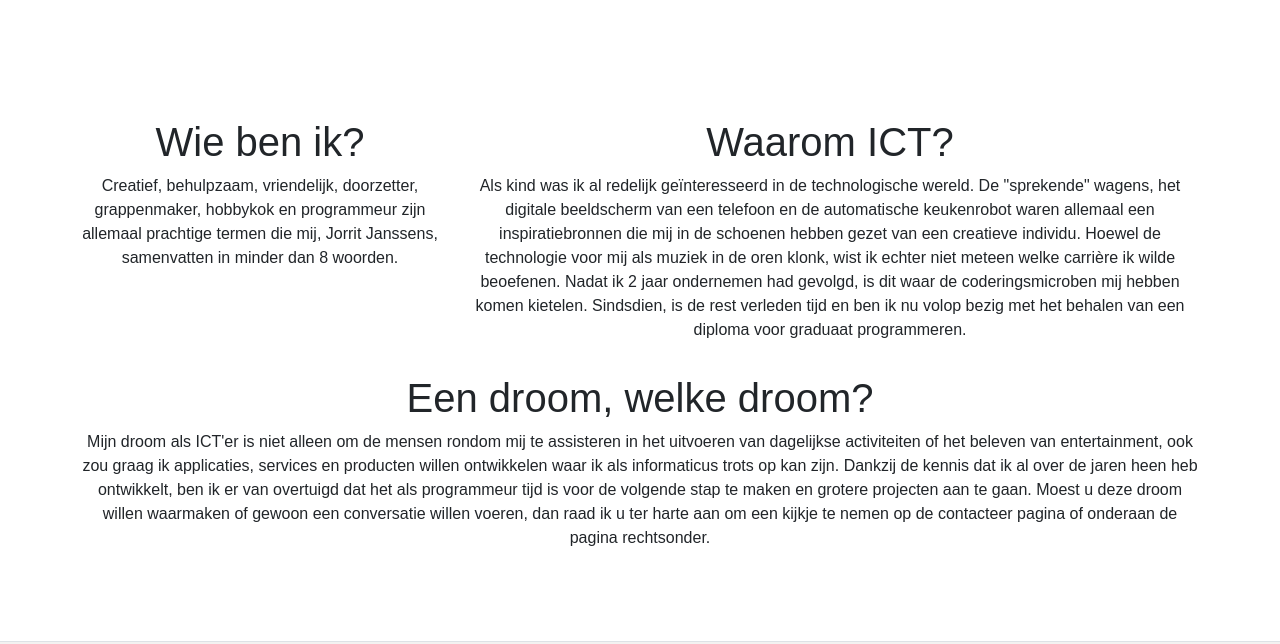
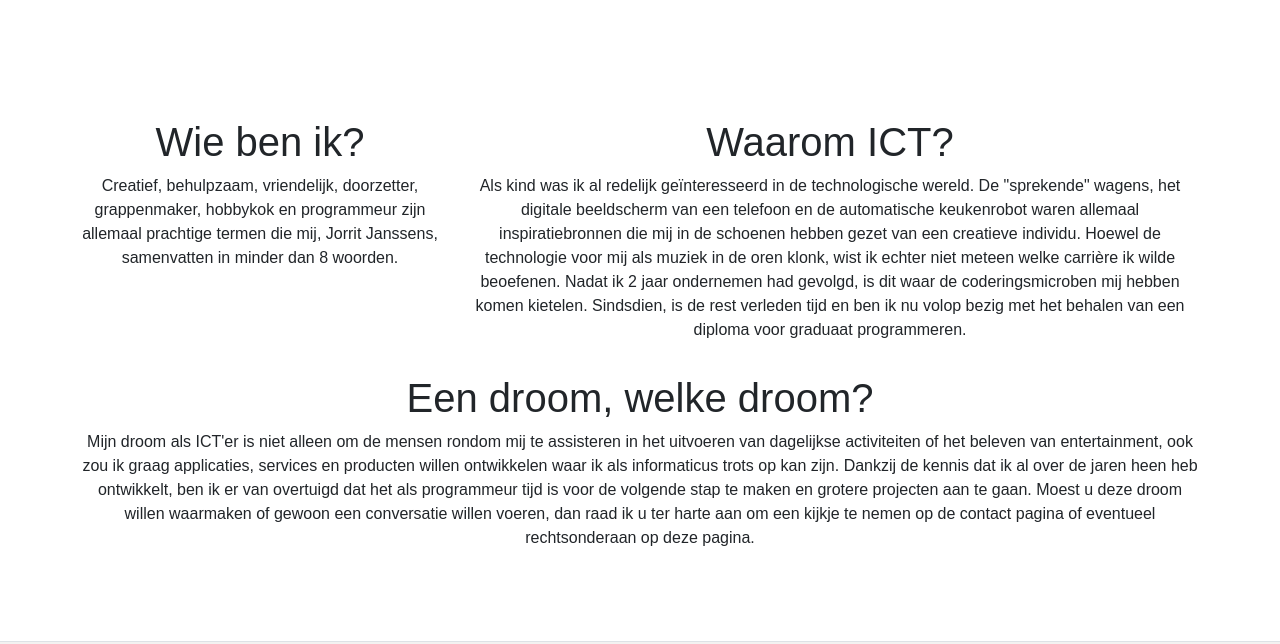
Before and after one commit to DalleGambe/PortfolioWebsite2021, a plain HTML site: page Project 2/over_Mijzelf.html in a window 1280 px wide. Shown: the part 67-711 px from the top of the page. Drawn offline with nearby package versions, Linux system fonts and the light colour scheme.

Commit message:
Typefouten uit teksten halen.

```diff
--- a/Project 2/over_Mijzelf.html
+++ b/Project 2/over_Mijzelf.html
@@ -46,8 +46,8 @@
                     </div>
                     <div class="col-md-8 mb-3">
                         <h1>Waarom ICT?</h1>
-                        <p>Als kind was ik al redelijk geïnteresseerd in de technologische wereld. De "sprekende" wagens, het digitale beeldscherm van een telefoon en de automatische keukenrobot waren allemaal een inspiratiebronnen die mij in de schoenen
-                            hebben gezet van een creatieve individu. Hoewel de technologie voor mij als muziek in de oren klonk, wist ik echter niet meteen welke carrière ik wilde beoefenen. Nadat ik 2 jaar ondernemen had gevolgd, is dit waar de coderingsmicroben
+                        <p>Als kind was ik al redelijk geïnteresseerd in de technologische wereld. De "sprekende" wagens, het digitale beeldscherm van een telefoon en de automatische keukenrobot waren allemaal inspiratiebronnen die mij in de schoenen hebben
+                            gezet van een creatieve individu. Hoewel de technologie voor mij als muziek in de oren klonk, wist ik echter niet meteen welke carrière ik wilde beoefenen. Nadat ik 2 jaar ondernemen had gevolgd, is dit waar de coderingsmicroben
                             mij hebben komen kietelen. Sindsdien, is de rest verleden tijd en ben ik nu volop bezig met het behalen van een diploma voor graduaat programmeren.
                         </p>
                     </div>
@@ -55,9 +55,9 @@
                 <div class="row">
                     <div class="col-md-12 mb-3">
                         <h1>Een droom, welke droom?</h1>
-                        <p>Mijn droom als ICT'er is niet alleen om de mensen rondom mij te assisteren in het uitvoeren van dagelijkse activiteiten of het beleven van entertainment, ook zou graag ik applicaties, services en producten willen ontwikkelen waar
+                        <p>Mijn droom als ICT'er is niet alleen om de mensen rondom mij te assisteren in het uitvoeren van dagelijkse activiteiten of het beleven van entertainment, ook zou ik graag applicaties, services en producten willen ontwikkelen waar
                             ik als informaticus trots op kan zijn. Dankzij de kennis dat ik al over de jaren heen heb ontwikkelt, ben ik er van overtuigd dat het als programmeur tijd is voor de volgende stap te maken en grotere projecten aan te gaan.
-                            Moest u deze droom willen waarmaken of gewoon een conversatie willen voeren, dan raad ik u ter harte aan om een kijkje te nemen op de contacteer pagina of onderaan de pagina rechtsonder.</p>
+                            Moest u deze droom willen waarmaken of gewoon een conversatie willen voeren, dan raad ik u ter harte aan om een kijkje te nemen op de contact pagina of eventueel rechtsonderaan op deze pagina.</p>
                     </div>
 
                 </div>
```
Also changed, not shown: Project 2/hobby-koken.html (+2 -2 lines).
